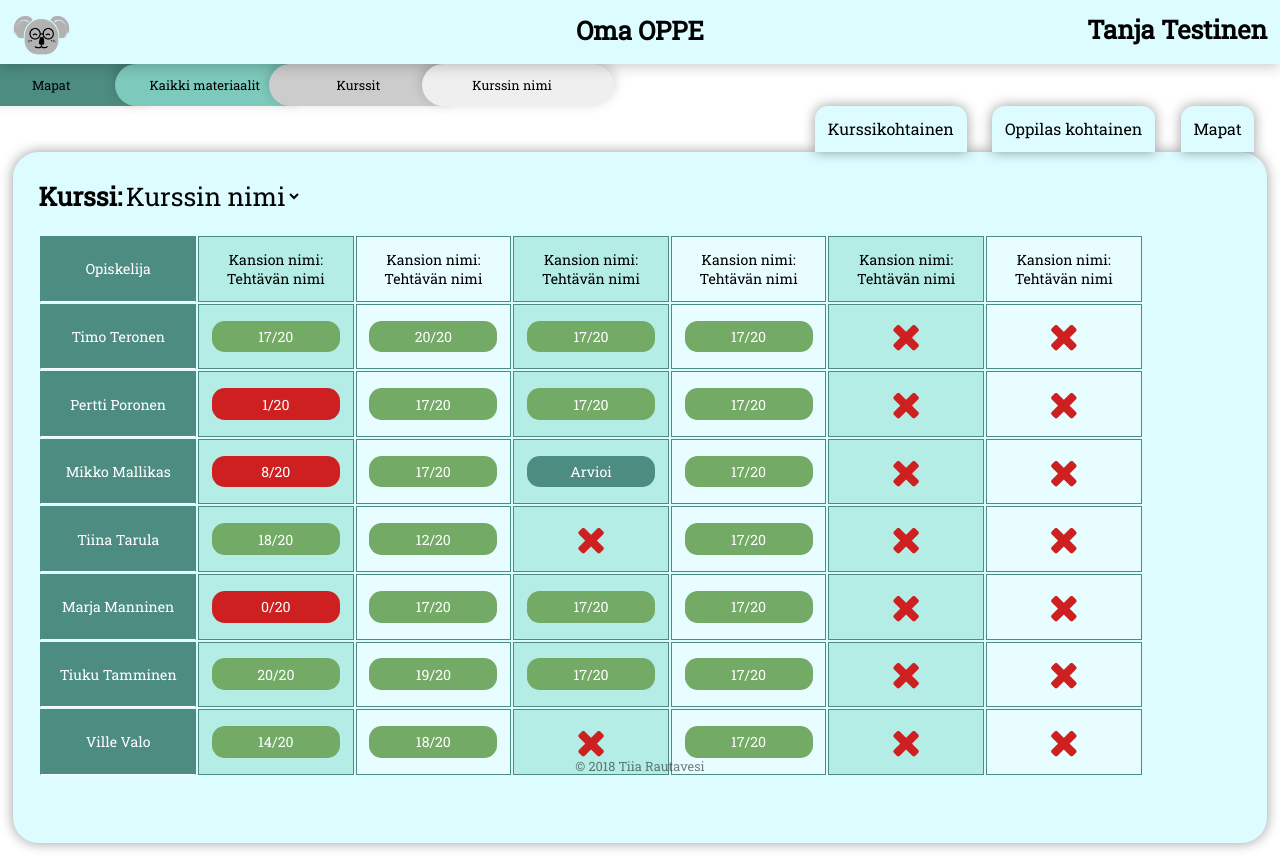
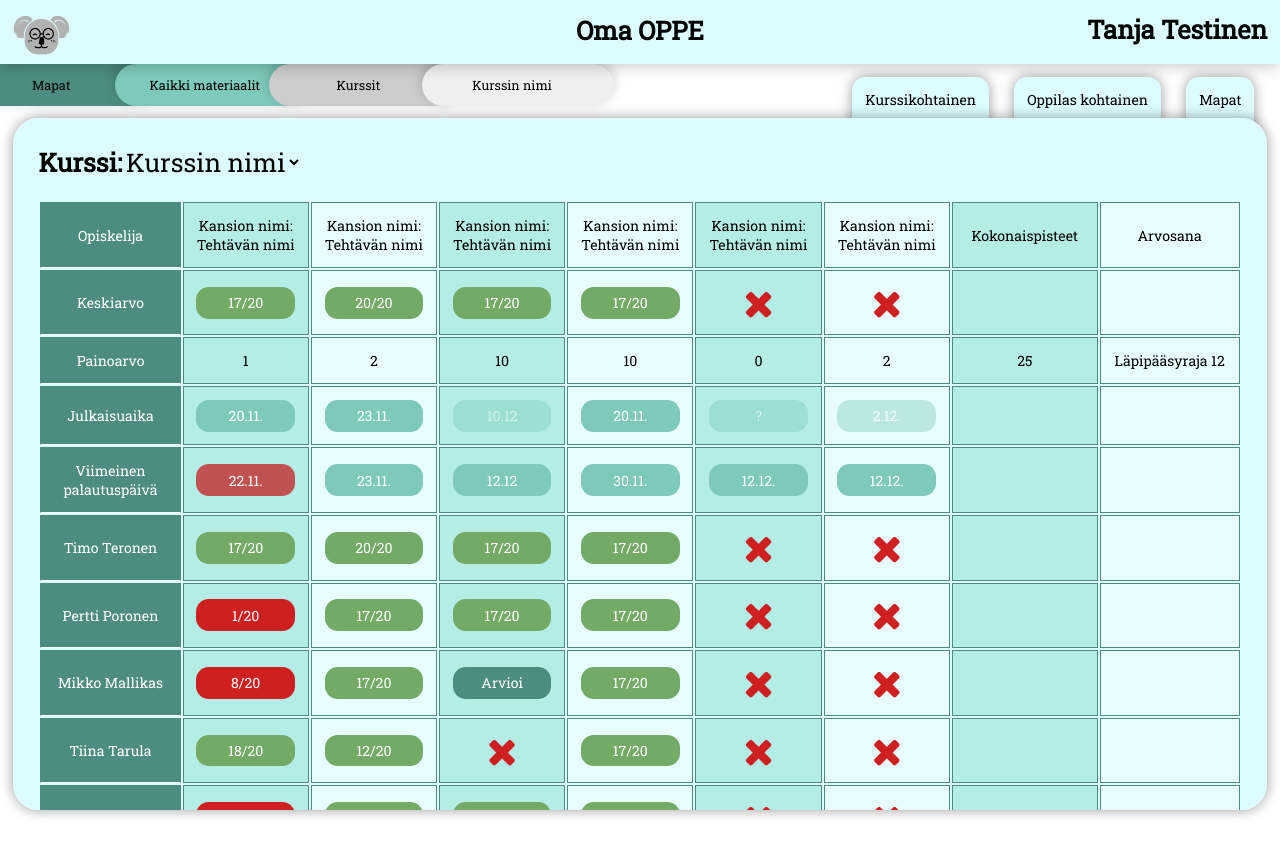
Before and after one commit to tiiarautavesi/mediaservices-project, a React app in the folder frontend/: page / in a window 1280 px wide. After the commit the page ends 822 px from the top, so only its background shows below. Built offline with nearby package versions, Linux system fonts and the light colour scheme.

Commit message:
add more statistics sections

```diff
--- a/frontend/src/Oma-OPPE/course-stats.jsx
+++ b/frontend/src/Oma-OPPE/course-stats.jsx
@@ -12,7 +12,65 @@ const studentsList = [
     task3: 'Kansion nimi: Tehtävän nimi',
     task4: 'Kansion nimi: Tehtävän nimi',
     task5: 'Kansion nimi: Tehtävän nimi',
-    task6: 'Kansion nimi: Tehtävän nimi'
+    task6: 'Kansion nimi: Tehtävän nimi',
+    allPoints: 'Kokonaispisteet',
+    grade: 'Arvosana'
+  }, {
+    sid: 111,
+    name: 'Keskiarvo',
+    task1: '17/20',
+    class1: 'pass',
+    task2: '20/20',
+    class2: 'pass',
+    task3: '17/20',
+    class3: 'pass',
+    task4: '17/20',
+    class4: 'pass',
+    task5: '',
+    class5: 'empty',
+    task6: '',
+    class6: 'empty'
+  }, {
+    sid: 112,
+    name: 'Painoarvo',
+    task1: '1',
+    task2: '2',
+    task3: '10',
+    task4: '10',
+    task5: '0',
+    task6: '2',
+    allPoints: '25',
+    grade: 'Läpipääsyraja 12'
+  }, {
+    sid: 113,
+    name: 'Julkaisuaika',
+    task1: '20.11.',
+    class1: 'published',
+    task2: '23.11.',
+    class2: 'published',
+    task3: '10.12',
+    class3: 'unpublished',
+    task4: '20.11.',
+    class4: 'published',
+    task5: '?',
+    class5: 'unpublished',
+    task6: '2.12.',
+    class6: 'unpublished'
+  }, {
+    sid: 114,
+    name: 'Viimeinen palautuspäivä',
+    task1: '22.11.',
+    class1: 'late',
+    task2: '23.11.',
+    class2: 'ongoing',
+    task3: '12.12',
+    class3: 'ongoing',
+    task4: '30.11.',
+    class4: 'ongoing',
+    task5: '12.12.',
+    class5: 'ongoing',
+    task6: '12.12.',
+    class6: 'ongoing'
   }, {
     sid: 1,
     name: 'Timo Teronen',
@@ -165,6 +223,16 @@ class CourseStats extends React.Component {
                 {name.task6}
               </div>
             </td>
+            <td className="task-box">
+              <div>
+                {name.allPoints}
+              </div>
+            </td>
+            <td className="task-box">
+              <div>
+                {name.grade}
+              </div>
+            </td>
           </tr>
       )
     });
--- a/frontend/src/public/css/stats.css
+++ b/frontend/src/public/css/stats.css
@@ -1,7 +1,9 @@
 .stats-container {
   display: block;
+  position: relative;
   width: 94vw;
   margin: 1vw;
+  z-index: 1;
   height: 50vw;
   box-shadow: 0 0 1vw rgba(0,0,0,0.4);
   background-color: #ddfcff;
@@ -67,7 +69,11 @@ td:nth-child(even) {
 
 .pass,
 .fail,
-.check {
+.check,
+.late,
+.ongoing,
+.published,
+.unpublished {
   background: #73aa66;
   border-radius: 1vw;
   padding: 0.5vw 0;
@@ -87,6 +93,24 @@ td:nth-child(even) {
   cursor: pointer;
 }
 
+.late {
+  background: #c15252;
+}
+
+.unpublished {
+  background: #7dc9bb;
+  opacity: 0.4;
+}
+
+.unpublished:hover {
+  opacity: 1;
+}
+
+.published,
+.ongoing {
+  background: #7dc9bb;
+}
+
 .empty:before {
   font-family: 'FontAwesome';
   content: '\f00d';
@@ -102,18 +126,24 @@ td:nth-child(even) {
 /* stats menu */
 
 .stats-menu {
-  float: right;
   margin-right: 1vw;
+  position: absolute;
+  right: 0;
+  top: 6vw;
+  z-index: 0;
 }
 
 .stats-menu-item {
   display: inline-block;
   margin: 0 1vw;
   padding: 1vw;
+  padding-bottom: 3vw;
   box-shadow: 0 0 1vw rgba(0,0,0,0.4);
   background-color: #ddfcff;
   border-radius: 1vw 1vw 0 0;
   cursor: pointer;
+  font-size: 1.1vw;
+  z-index: 0;
 }
 
 .stats-menu-item:hover {
```
